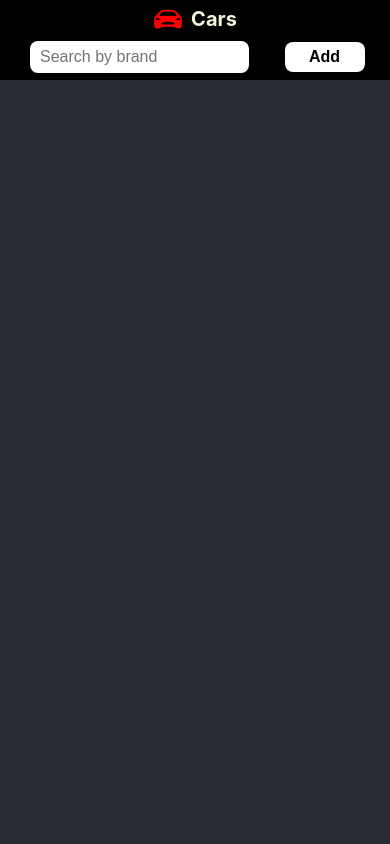
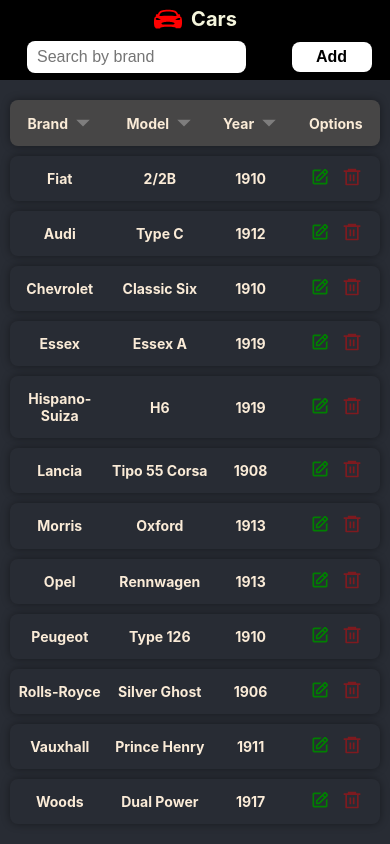
Before and after one commit to Zyar3k/cars-of-the-world_react, a React (Create React App) app: page / in a window 390 px wide. Built offline with nearby package versions, Linux system fonts and the light colour scheme.

Commit message:
Add rwd to car list

```diff
--- a/src/App.js
+++ b/src/App.js
@@ -12,11 +12,11 @@
     <ContextProvider>
       <div className="App">
         <Header />
-        {/* <Switch>
+        <Switch>
           <Route path="/" component={CarList} exact />
           <Route path="/add" component={CarForm} />
           <Route path="/edit/:id" component={CarForm} />
-        </Switch> */}
+        </Switch>
       </div>
     </ContextProvider>
   );
--- a/src/App.scss
+++ b/src/App.scss
@@ -9,3 +9,10 @@
   padding: 0 10px;
   display: flex;
 }
+
+@media only screen and (max-width: 1024px) {
+  .container {
+    width: 100vw;
+    padding: 0;
+  }
+}
--- a/src/components/CarList.js
+++ b/src/components/CarList.js
@@ -4,6 +4,7 @@
 import { RiDeleteBin6Line } from "react-icons/ri";
 import { BiEdit } from "react-icons/bi";
 import { BsInputCursorText } from "react-icons/bs";
+import { GoTriangleDown } from "react-icons/go";
 
 import styles from "./CarList.module.scss";
 
@@ -27,7 +28,7 @@
             <h3>
               Brand
               <span name="brand" onClick={() => sortBy("brand", desc)}>
-                <BsInputCursorText />
+                <GoTriangleDown />
               </span>
             </h3>
           </div>
@@ -35,7 +36,7 @@
             <h3>
               Model
               <span name="model" onClick={() => sortBy("model", desc)}>
-                <BsInputCursorText />
+                <GoTriangleDown />
               </span>
             </h3>
           </div>
@@ -43,7 +44,7 @@
             <h3>
               Year
               <span name="year" onClick={() => sortBy("year", desc)}>
-                <BsInputCursorText />
+                <GoTriangleDown />
               </span>
             </h3>
           </div>
--- a/src/components/CarList.module.scss
+++ b/src/components/CarList.module.scss
@@ -87,3 +87,80 @@
     }
   }
 }
+
+@media only screen and (max-width: 500px) {
+  .carList {
+    width: 95%;
+
+    .carItem,
+    .listHeader {
+      font-size: 14px;
+    }
+
+    .itemHeader {
+      span {
+        margin-left: 6px;
+      }
+
+      svg {
+        width: 18px;
+        height: 18px;
+      }
+    }
+
+    .carYear {
+      width: 14%;
+    }
+
+    .buttonsWrapper {
+      svg {
+        width: 20px;
+        height: 20px;
+      }
+    }
+  }
+}
+@media only screen and (max-width: 499px) {
+  .carList {
+    width: 95%;
+    margin-top: 20px;
+
+    .carItem,
+    .listHeader {
+      font-size: 12px;
+    }
+
+    .itemHeader {
+      span {
+        margin-left: 6px;
+      }
+
+      svg {
+        width: 18px;
+        height: 18px;
+      }
+    }
+
+    .carBrand,
+    .carModel {
+      width: 27%;
+    }
+
+    .carYear {
+      width: 22%;
+    }
+
+    .buttonsWrapper {
+      width: 20%;
+
+      button {
+        margin: 0;
+      }
+
+      svg {
+        width: 20px;
+        height: 20px;
+      }
+    }
+  }
+}
```
